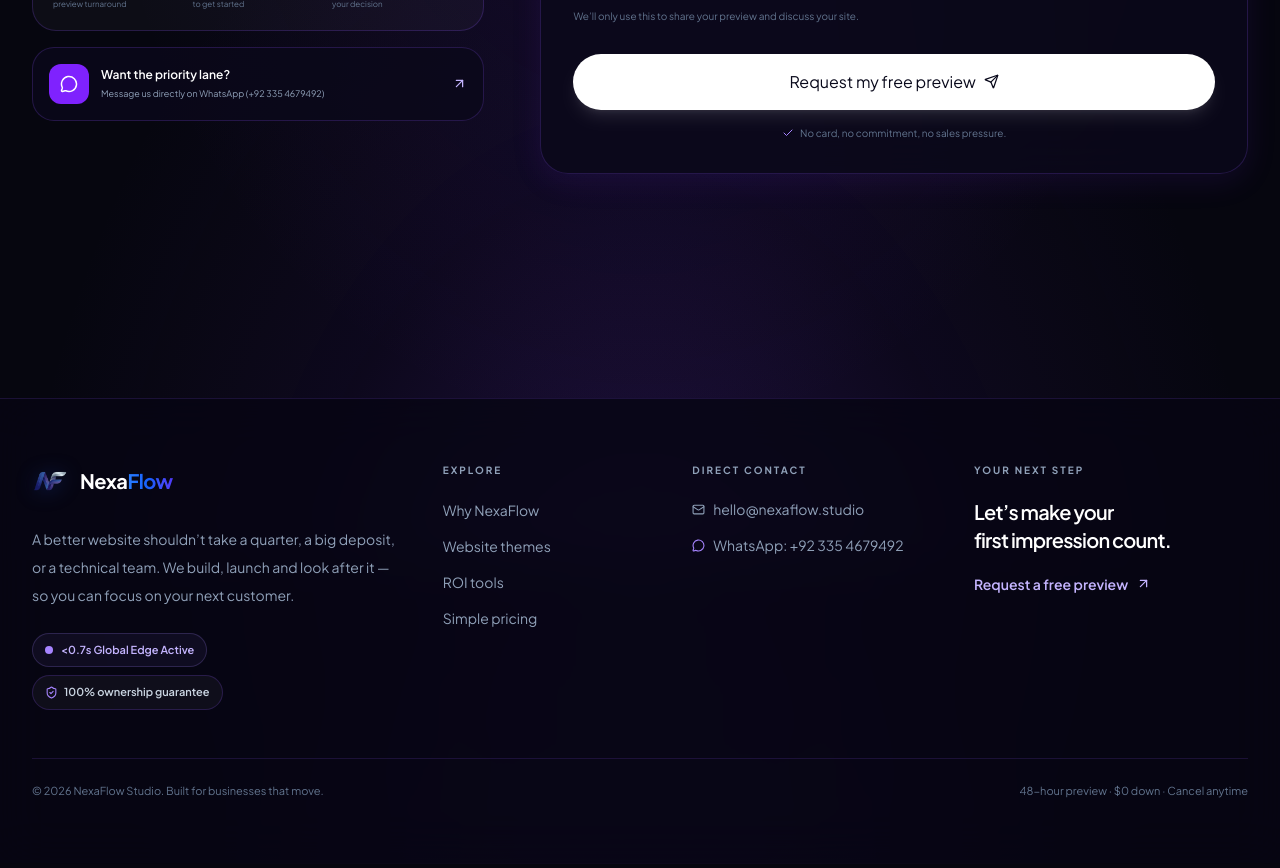
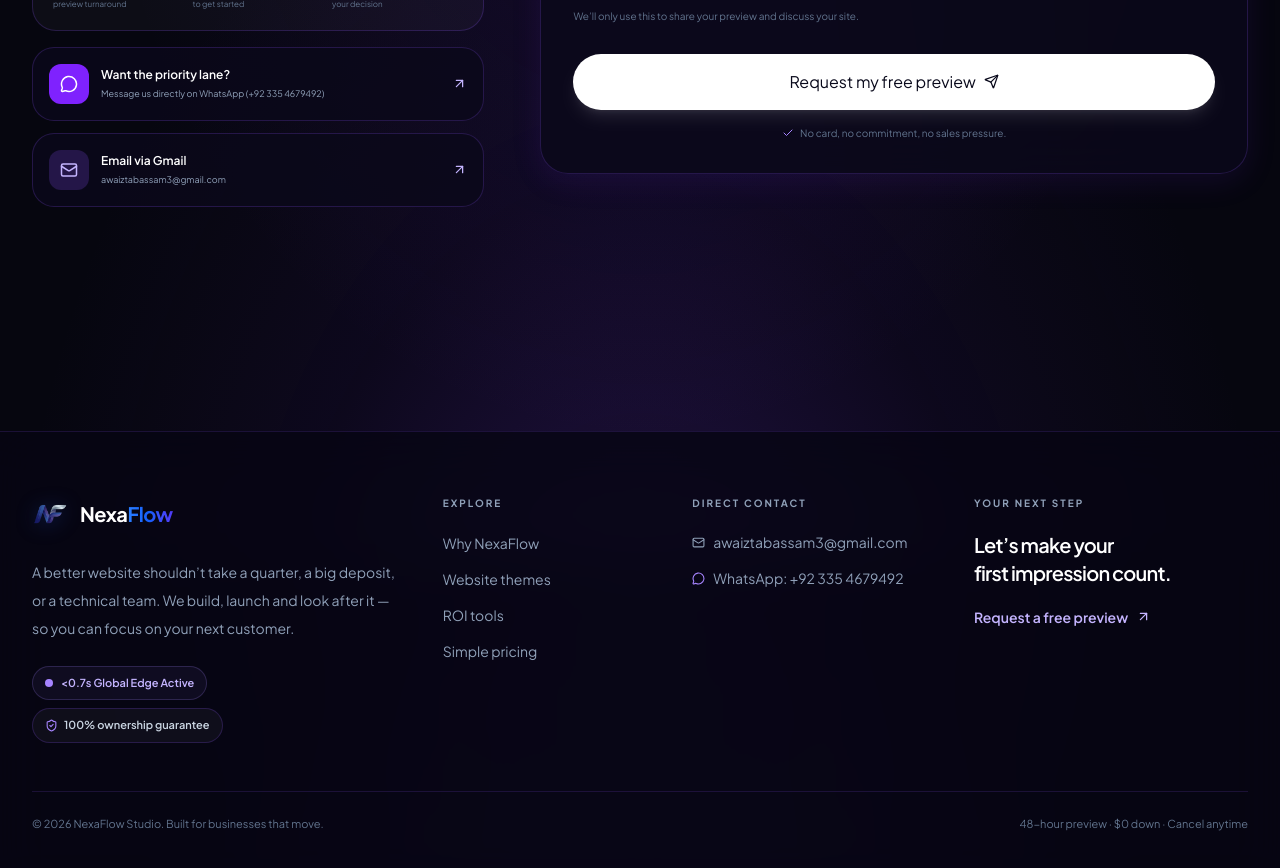
Before and after one commit to Awaiz11/Nexaflow, a Next.js app: page /contact in a window 1280 px wide. Shown: the part 1040-1908 px from the top of the page. Built offline with nearby package versions, Linux system fonts and the light colour scheme.

Commit message:
Update contact email to awaiztabassam3@gmail.com and add direct Gmail compose links

```diff
--- a/src/app/contact/page.tsx
+++ b/src/app/contact/page.tsx
@@ -1,9 +1,9 @@
 import type { Metadata } from "next";
 import Link from "next/link";
-import { ArrowRight, ArrowUpRight, Check, Clock3, MessageCircle, ShieldCheck, Sparkles, WandSparkles } from "lucide-react";
+import { ArrowRight, ArrowUpRight, Check, Clock3, Mail, MessageCircle, ShieldCheck, Sparkles, WandSparkles } from "lucide-react";
 import { PreviewRequestForm } from "@/components/PreviewRequestForm";
 import { Reveal } from "@/components/Reveal";
-import { getWhatsAppUrl, DEFAULT_PREVIEW_MESSAGE, WHATSAPP_DISPLAY_NUMBER } from "@/lib/constants";
+import { getWhatsAppUrl, DEFAULT_PREVIEW_MESSAGE, WHATSAPP_DISPLAY_NUMBER, CONTACT_EMAIL, getGmailUrl } from "@/lib/constants";
 
 export const metadata: Metadata = {
   title: "Get your free website preview",
@@ -43,6 +43,26 @@ export default function ContactPage() {
           <Reveal delay={0.14}>
             <a href={whatsappLink} target="_blank" rel="noopener noreferrer" className="mt-4 flex items-center justify-between gap-3 rounded-[22px] border border-violet-200/70 bg-white/90 p-4 transition-all hover:border-violet-500/30 hover:bg-violet-50/50 dark:border-violet-500/20 dark:bg-[#0B091B]/85 dark:hover:border-violet-400/25"><span className="flex items-center gap-3"><span className="grid h-10 w-10 place-items-center rounded-xl bg-violet-600 text-white"><MessageCircle size={18} /></span><span><span className="block text-xs font-semibold text-slate-950 dark:text-white">Want the priority lane?</span><span className="mt-1 block text-[9px] text-slate-500 dark:text-slate-400">Message us directly on WhatsApp ({WHATSAPP_DISPLAY_NUMBER})</span></span></span><ArrowUpRight size={15} className="shrink-0 text-violet-700 dark:text-violet-300" /></a>
           </Reveal>
+
+          <Reveal delay={0.18}>
+            <a
+              href={getGmailUrl("Website Preview Request", "Hi Awaiz, I'm interested in getting a 48-hour website preview for my business.")}
+              target="_blank"
+              rel="noopener noreferrer"
+              className="mt-3 flex items-center justify-between gap-3 rounded-[22px] border border-violet-200/70 bg-white/90 p-4 transition-all hover:border-violet-500/30 hover:bg-violet-50/50 dark:border-violet-500/20 dark:bg-[#0B091B]/85 dark:hover:border-violet-400/25"
+            >
+              <span className="flex items-center gap-3">
+                <span className="grid h-10 w-10 place-items-center rounded-xl bg-violet-500/10 text-violet-700 dark:bg-violet-500/20 dark:text-violet-300">
+                  <Mail size={18} />
+                </span>
+                <span>
+                  <span className="block text-xs font-semibold text-slate-950 dark:text-white">Email via Gmail</span>
+                  <span className="mt-1 block text-[9px] text-slate-500 dark:text-slate-400">{CONTACT_EMAIL}</span>
+                </span>
+              </span>
+              <ArrowUpRight size={15} className="shrink-0 text-violet-700 dark:text-violet-300" />
+            </a>
+          </Reveal>
         </div>
 
         <Reveal delay={0.06} y={16} className="w-full max-w-full min-w-0 box-border"><PreviewRequestForm /></Reveal>
--- a/src/components/Footer.tsx
+++ b/src/components/Footer.tsx
@@ -1,7 +1,7 @@
 import Link from "next/link";
 import { ArrowUpRight, Mail, MessageCircle, ShieldCheck } from "lucide-react";
 import { NexaFlowLogo } from "@/components/NexaFlowLogo";
-import { getWhatsAppUrl, DEFAULT_INQUIRY_MESSAGE, CONTACT_EMAIL, WHATSAPP_DISPLAY_NUMBER } from "@/lib/constants";
+import { getWhatsAppUrl, DEFAULT_INQUIRY_MESSAGE, CONTACT_EMAIL, WHATSAPP_DISPLAY_NUMBER, getGmailUrl } from "@/lib/constants";
 
 const footerLinks = [
   { label: "Why NexaFlow", href: "/why-us" },
@@ -44,7 +44,12 @@ export function Footer() {
             <p className="text-[10px] font-bold uppercase tracking-[0.2em] text-slate-400">Direct Contact</p>
             <ul className="mt-5 space-y-3">
               <li>
-                <a href={`mailto:${CONTACT_EMAIL}`} className="inline-flex items-center gap-2 text-sm text-slate-600 transition-colors hover:text-violet-600 dark:text-slate-400 dark:hover:text-violet-300">
+                <a
+                  href={getGmailUrl("Website Inquiry - NexaFlow", "Hi Awaiz, I'm interested in getting a website preview for my business.")}
+                  target="_blank"
+                  rel="noopener noreferrer"
+                  className="inline-flex items-center gap-2 text-sm text-slate-600 transition-colors hover:text-violet-600 dark:text-slate-400 dark:hover:text-violet-300"
+                >
                   <Mail size={13} className="shrink-0 text-slate-400" />
                   {CONTACT_EMAIL}
                 </a>
--- a/src/lib/constants.ts
+++ b/src/lib/constants.ts
@@ -37,4 +37,17 @@ export const DEFAULT_PREVIEW_MESSAGE =
 export const DEFAULT_INQUIRY_MESSAGE =
   "Hi NexaFlow, I'd like to enquire about a website preview.";
 
-export const CONTACT_EMAIL = "hello@nexaflow.studio";
+export const CONTACT_EMAIL = "awaiztabassam3@gmail.com";
+
+/**
+ * Direct Gmail compose URL so users can open Gmail directly with pre-filled recipient and message
+ * (similar to how wa.me works for WhatsApp).
+ * Example: https://mail.google.com/mail/?view=cm&fs=1&to=awaiztabassam3@gmail.com
+ */
+export const getGmailUrl = (subject?: string, body?: string): string => {
+  const base = `https://mail.google.com/mail/?view=cm&fs=1&to=${encodeURIComponent(CONTACT_EMAIL)}`;
+  const params: string[] = [];
+  if (subject) params.push(`su=${encodeURIComponent(subject)}`);
+  if (body) params.push(`body=${encodeURIComponent(body)}`);
+  return params.length > 0 ? `${base}&${params.join("&")}` : base;
+};
```
Also changed, not shown: 1 other file (tests, documents, lock files or other folders).
